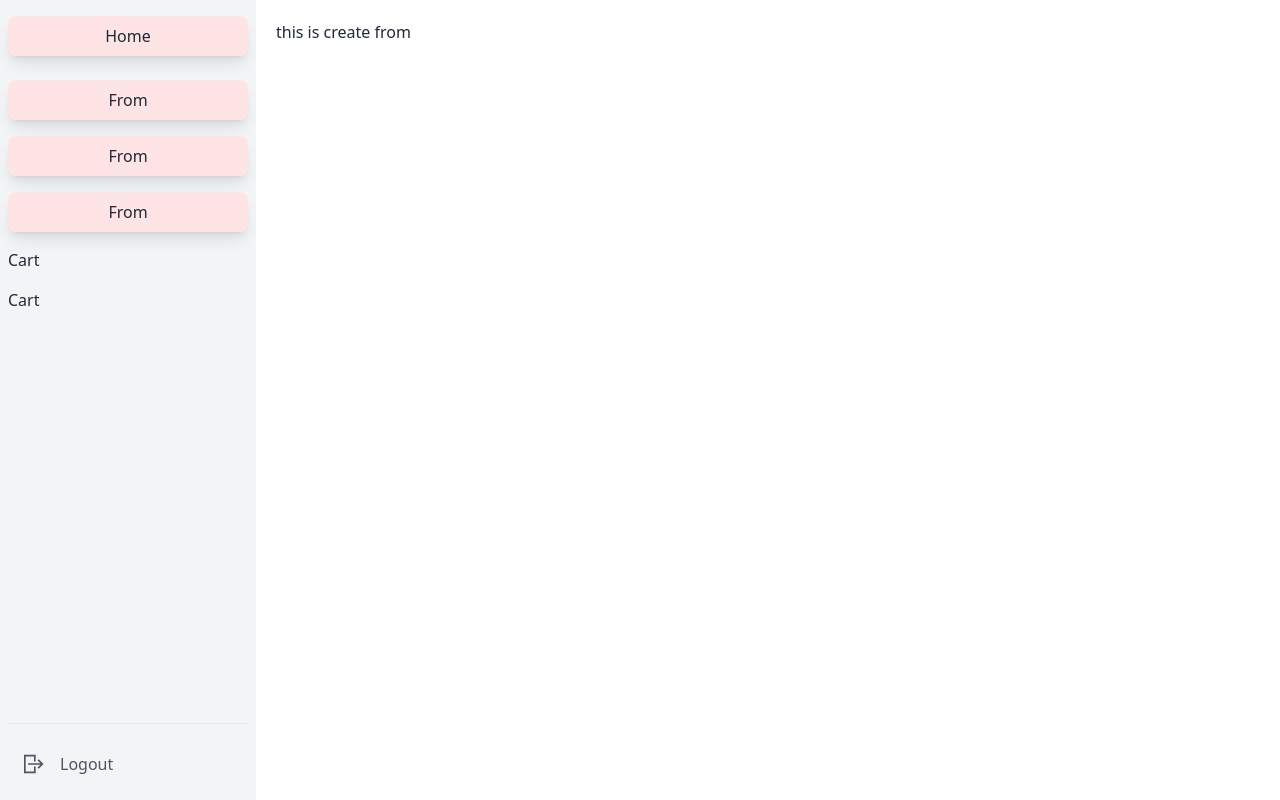
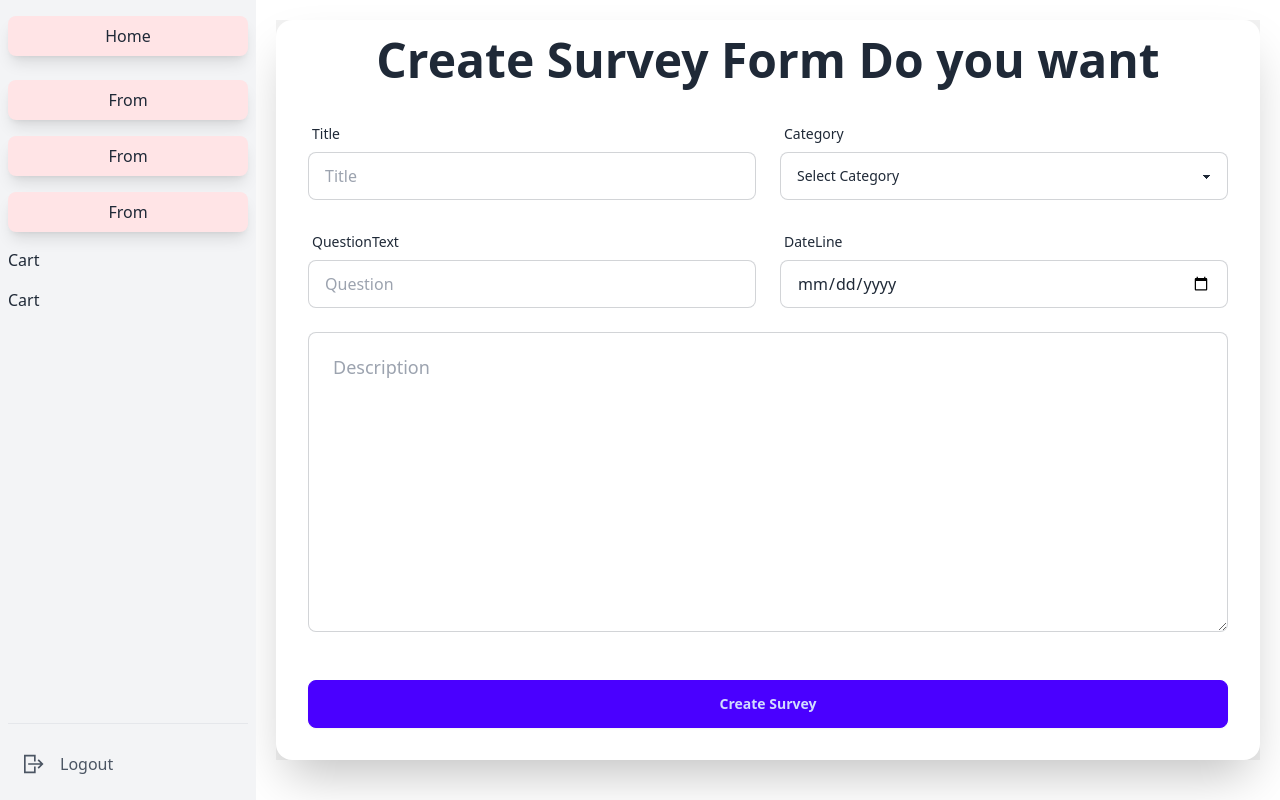
Before and after one commit to MdAlAmin212104/servey_app_client, a React (Vite) app: page /dashboard/create in a window 1280 px wide. Built offline with nearby package versions, Linux system fonts and the light colour scheme; no server answers.

Commit message:
survey sent to backend

```diff
--- a/src/Pages/Surveyor/SurveyCreateFrom/SurveyCreateFrom.jsx
+++ b/src/Pages/Surveyor/SurveyCreateFrom/SurveyCreateFrom.jsx
@@ -1,11 +1,110 @@
+import Swal from "sweetalert2";
+import useAuth from "../../../hook/useAuth";
+import useAxiosCommon from "../../../hook/useAxiosCommon";
+
+const SurveyCreateFrom = () => {
+    const { user }= useAuth();
+    const axiosCommon = useAxiosCommon();
 
 
-const SurveyCreateFrom = () => {
-    return (
-        <div>
-            this is create from
-        </div>
-    );
+    const handleCreateSurvey = e => {
+        e.preventDefault();
+        const from = e.target;
+        const title = from.title.value;
+        const category = from.category.value;
+        const question = from.question.value;
+        const date = from.date.value;
+        const desc = from.desc.value;
+        const surveyEmail = user?.email;
+        const PresentDate = new Date().getDate();
+        const month = (new Date().getMonth()+1);
+        const year = new Date().getFullYear();
+        let timestamp =`${year}-${month}-${PresentDate}`
+        const formattedDeadline = timestamp.split('-').map(part => part.padStart(2, '0')).join('-');
+        const surveyInformation = {
+            title,
+            category,
+            question,
+            date,
+            desc,
+            surveyEmail,
+            options: ['Yes', 'No'],
+            status: 'publish',
+            timestamp : formattedDeadline,
+
+        }
+        axiosCommon.post('/survey', surveyInformation)
+            .then(res => {
+                if(res.data.insertedId){
+                    Swal.fire('survey information inserted')
+                    from.reset()
+                }
+            })
+            .catch(err => console.log(err))
+    }
+  return (
+    <div className="hero bg-base-200">
+      <div className="card shrink-0 w-full shadow-2xl bg-base-100">
+      <h1 className="md:text-5xl text-2xl text-center font-bold mt-4">Create Survey Form Do you want</h1>
+        <form onSubmit={handleCreateSurvey} className="card-body grid md:grid-cols-2 gap-6">
+          <div className="form-control">
+            <label className="label">
+              <span className="label-text">Title</span>
+            </label>
+            <input
+              type="text"
+              name="title"
+              placeholder="Title"
+              className="input input-bordered"
+              required
+            />
+          </div>
+          <div className="form-control">
+            <label className="label">
+              <span className="label-text">Category</span>
+            </label>
+            <select name="category" className="select select-bordered w-full">
+            <option selected value="All">Select Category</option>
+            <option value="Customer Satisfaction">Customer Satisfaction</option>
+            <option value="Employee Feedback">Employee Feedback</option>
+            <option value="Product Review">Product Review</option>
+            </select>
+          </div>
+          <div className="form-control">
+            <label className="label">
+              <span className="label-text">QuestionText</span>
+            </label>
+            <input
+              type="text"
+              name="question"
+              placeholder="Question"
+              className="input input-bordered"
+              required
+            />
+          </div>
+          <div className="form-control">
+            <label className="label">
+              <span className="label-text">DateLine</span>
+            </label>
+            <input
+              type="date"
+              name="date"
+              placeholder="Date Line"
+              className="input input-bordered"
+              required
+            />
+          </div>
+          <div className="form-control md:col-span-2">
+            <textarea placeholder="Description" name="desc" className="textarea textarea-bordered textarea-lg w-full min-h-[300px]" ></textarea>
+          </div>
+
+          <div className="form-control mt-6 md:col-span-2">
+            <button className="btn btn-primary">Create Survey</button>
+          </div>
+        </form>
+      </div>
+    </div>
+  );
 };
 
 export default SurveyCreateFrom;
```
